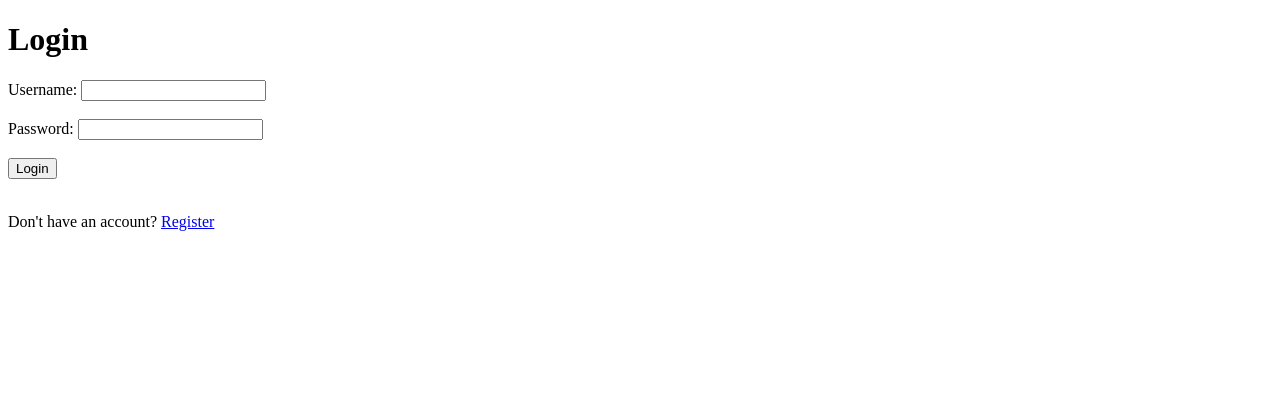
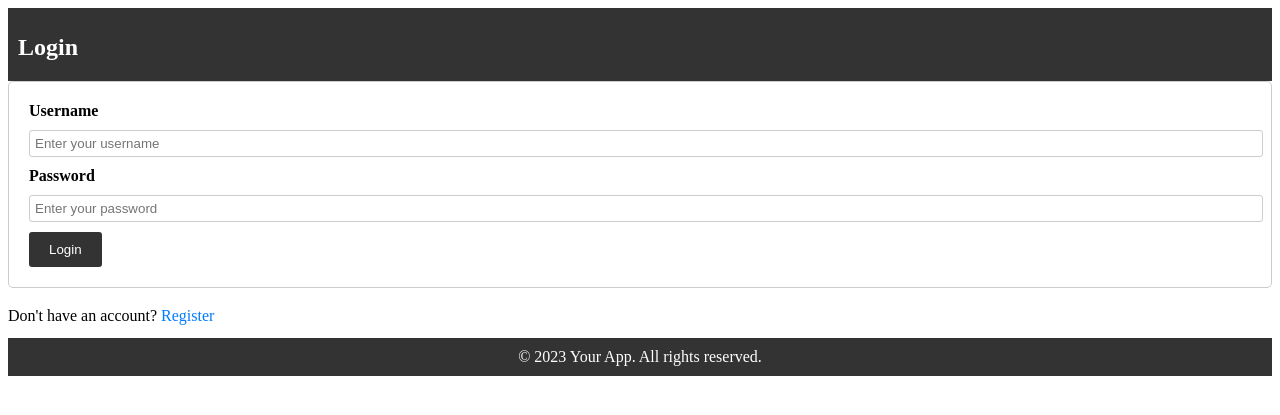
Before and after one commit to ndouishmael/Energy-Saving-Smart-Home-App, a Flask app: page /login in a window 1280 px wide. Shown: the top 415 px of the page. Run offline with Flask 3, Linux system fonts and the light colour scheme.

Commit message:
Update login.html

```diff
--- a/templates/login.html
+++ b/templates/login.html
@@ -1,20 +1,35 @@
 <!DOCTYPE html>
-<html>
+<html lang="en">
 <head>
+    <meta charset="UTF-8">
+    <meta name="viewport" content="width=device-width, initial-scale=1.0">
     <title>Login</title>
+    <link rel="stylesheet" href="{{ url_for('static', filename='css/layout.css') }}">
+    <link rel="stylesheet" href="{{ url_for('static', filename='css/forms.css') }}">
+    <link rel="stylesheet" href="{{ url_for('static', filename='css/buttons.css') }}">
+    <link rel="stylesheet" href="{{ url_for('static', filename='css/typography.css') }}">
 </head>
 <body>
-    <h1>Login</h1>
-    <form method="POST" action="/login">
-        <label for="username">Username:</label>
-        <input type="text" id="username" name="username" required><br><br>
+    <header>
+        <h1>Login</h1>
+    </header>
 
-        <label for="password">Password:</label>
-        <input type="password" id="password" name="password" required><br><br>
+    <div class="container">
+        <form action="/login" method="POST">
+            <label for="username">Username</label>
+            <input type="text" id="username" name="username" placeholder="Enter your username" required>
 
-        <input type="submit" value="Login">
-    </form>
-    <br>
-    <p>Don't have an account? <a href="/register">Register</a></p>
+            <label for="password">Password</label>
+            <input type="password" id="password" name="password" placeholder="Enter your password" required>
+
+            <input type="submit" value="Login" class="button primary-button">
+        </form>
+
+        <p>Don't have an account? <a href="/register">Register</a></p>
+    </div>
+
+    <footer>
+        &copy; 2023 Your App. All rights reserved.
+    </footer>
 </body>
 </html>
```
